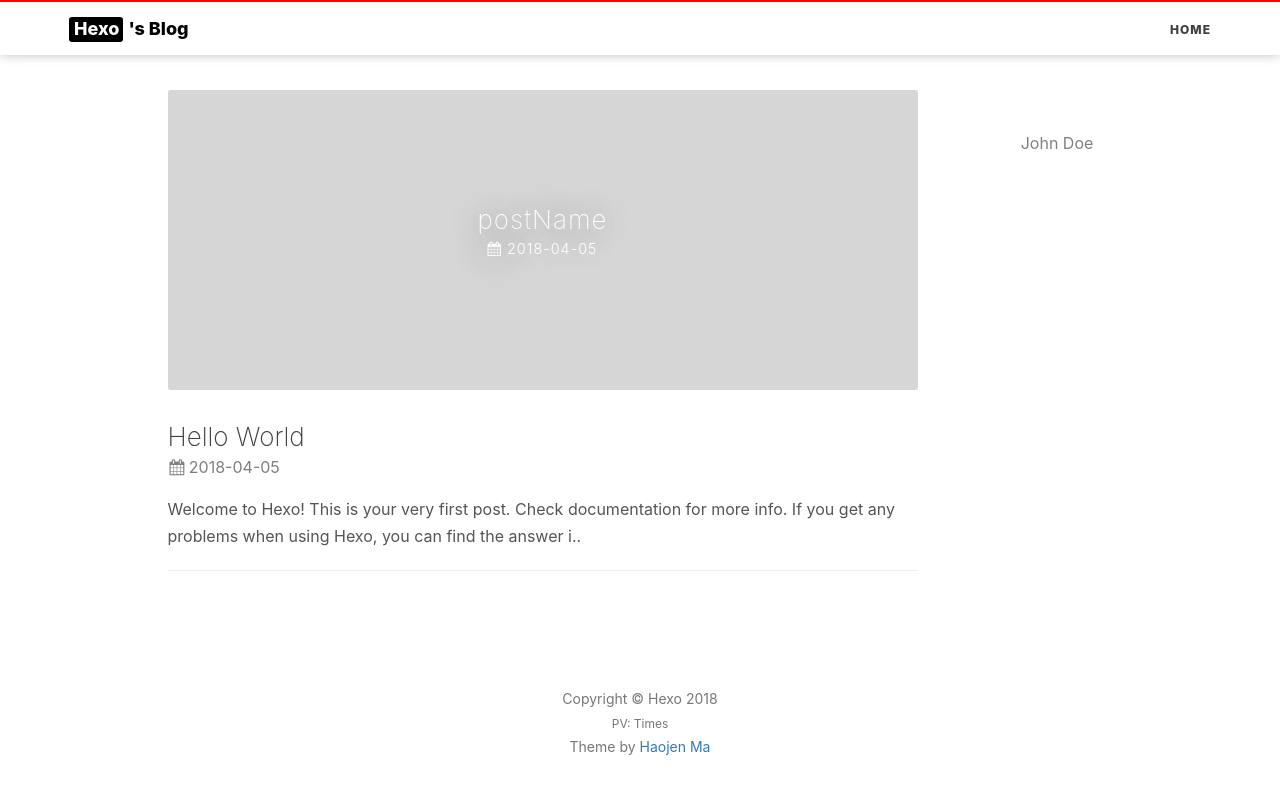
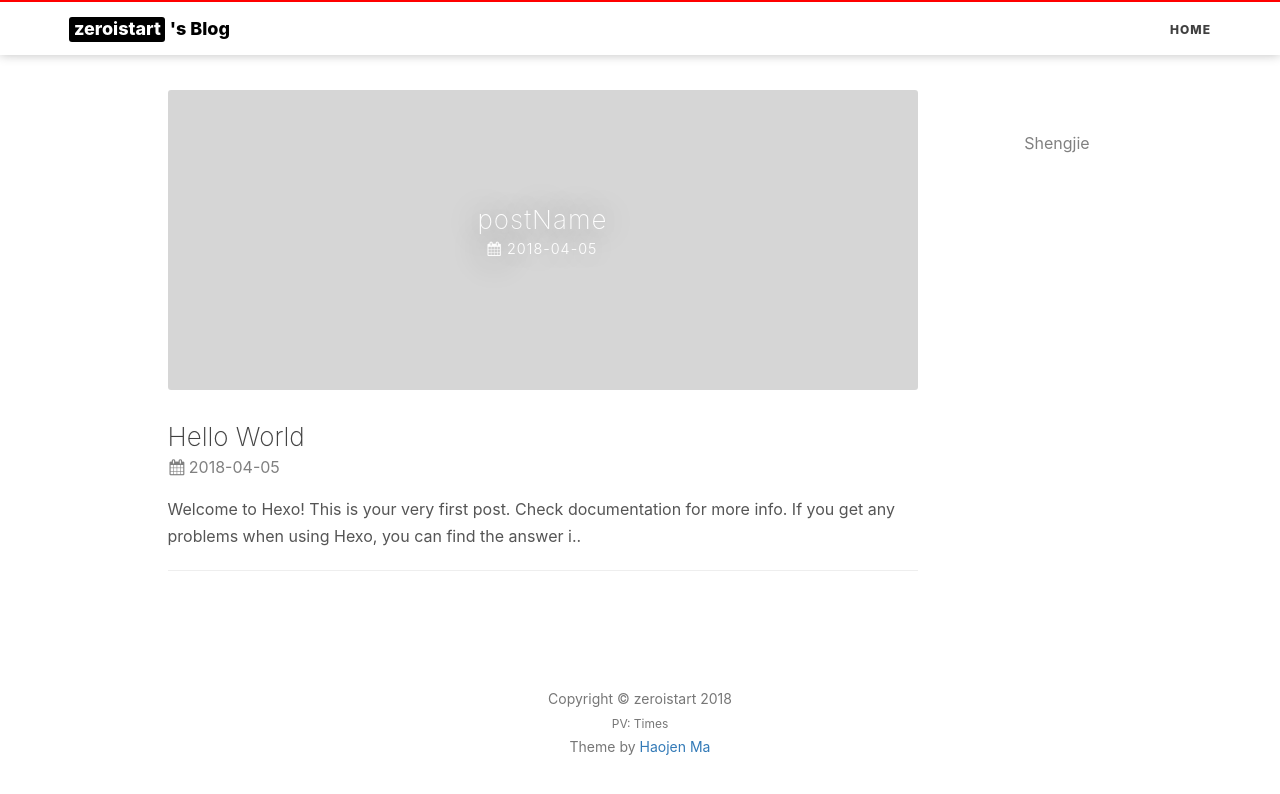
Before and after one commit to LiuShengchieh/LiuShengchieh.github.io, a plain HTML site: page index.html in a window 1280 px wide. Drawn offline with nearby package versions, Linux system fonts and the light colour scheme; some packages are replaced by stand-ins of ours; a script that the page names is missing.

Commit message:
Site updated: 2018-04-05 15:22:57

```diff
--- a/index.html
+++ b/index.html
@@ -13,7 +13,7 @@
     <meta name="apple-mobile-web-app-capable" content="yes">
     <meta name="apple-mobile-web-app-status-bar-style" content="#600090">
     <link rel="shortcut icon" href="https://cdn4.iconfinder.com/data/icons/ionicons/512/icon-person-128.png">
-    <link rel="alternate" type="application/atom+xml" title="Hexo" href="/atom.xml">
+    <link rel="alternate" type="application/atom+xml" title="zeroistart" href="/atom.xml">
     <link rel="stylesheet" href="//cdnjs.cloudflare.com/ajax/libs/animate.css/3.5.2/animate.min.css">
     <link rel="stylesheet" href="//cdn.bootcss.com/font-awesome/4.6.3/css/font-awesome.css">
     <title>
@@ -56,7 +56,7 @@
             </button>
             <a class="navbar-brand animated pulse" href="/">
                 <span class="brand-logo">
-                    Hexo
+                    zeroistart
                 </span>
                 's Blog
             </a>
@@ -246,7 +246,7 @@
                     <div class="about-me">
                         <!--移动端头部显示-->
                         <img src=""/>
-                        <h5><a href="/about/">John Doe</a></h5>
+                        <h5><a href="/about/">Shengjie</a></h5>
                         <p></p>
                     </div>
                 </div>
@@ -334,7 +334,7 @@
                 <div class="short-about">
                     <!--侧边栏头像-->
 
-                    <h5><a href="/about/">John Doe</a></h5>
+                    <h5><a href="/about/">Shengjie</a></h5>
 
                     <hr>
                     <!-- SNS Link 社交 -->
@@ -385,7 +385,7 @@
 
                 </ul>
                 <p class="copyright text-muted">
-                    Copyright &copy; Hexo 2018
+                    Copyright &copy; zeroistart 2018
                     <br>
                     <span id="busuanzi_container_site_pv" style="font-size: 12px;">PV: <span id="busuanzi_value_site_pv"></span> Times</span>
                     <br>
```
Also changed, not shown: 2018/04/05/hello-world/index.html (+4 -4 lines), 2018/04/05/postName/index.html (+4 -4 lines).
